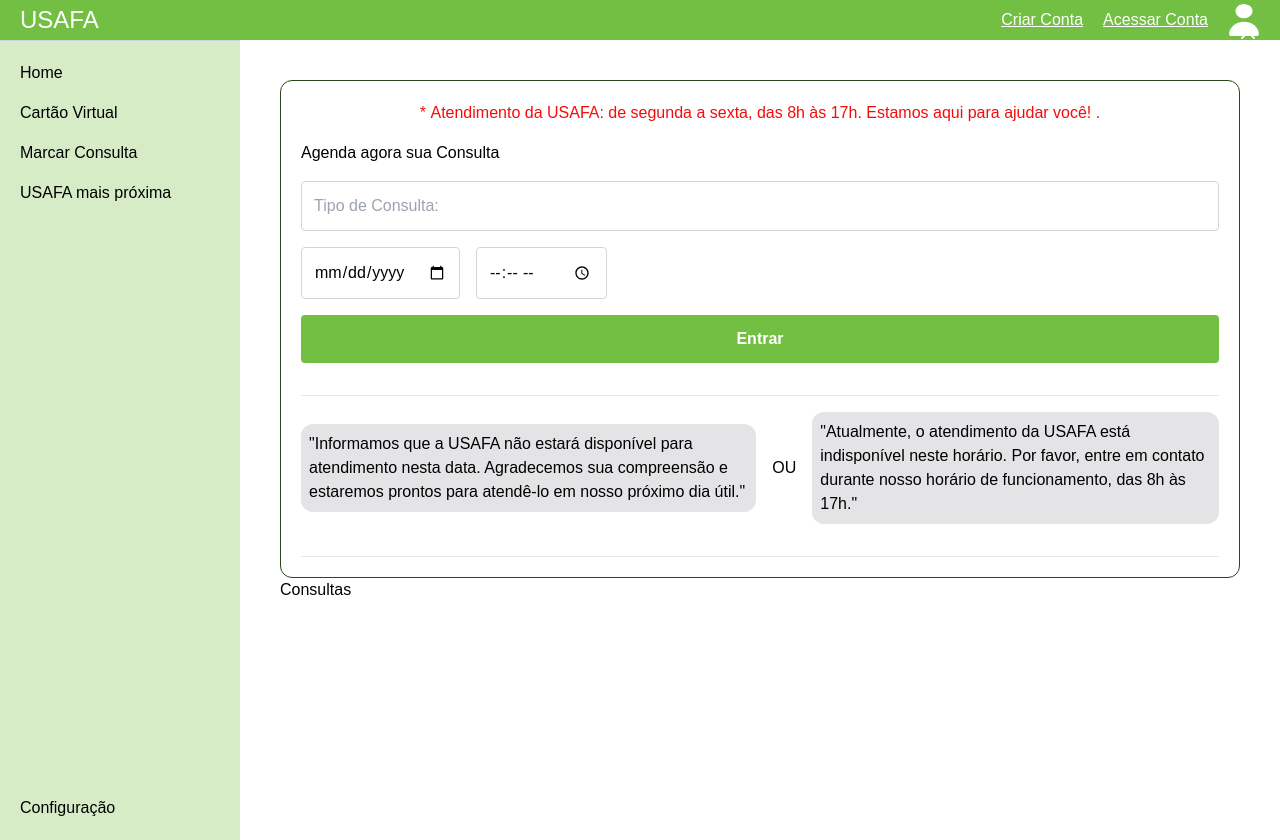
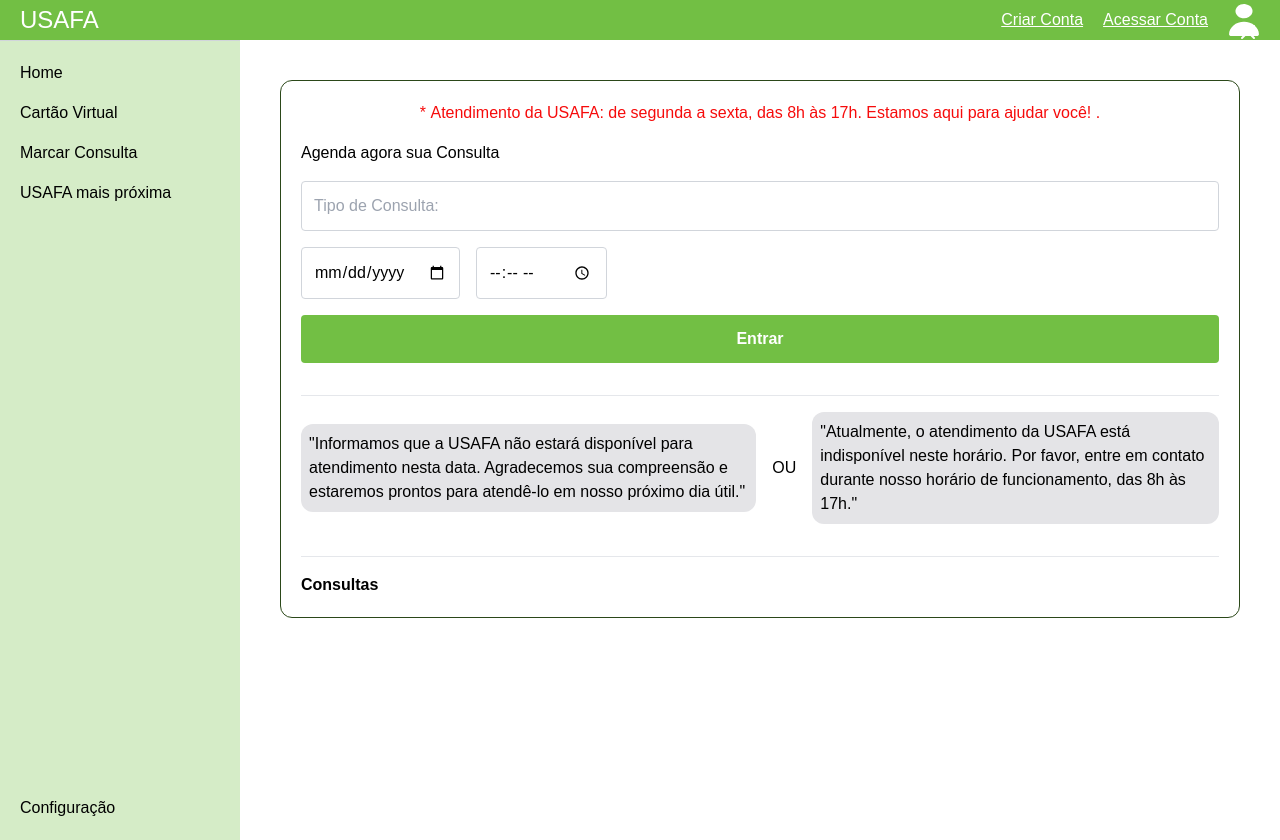
Before and after one commit to iagob2/USAFAs, a Django app: page /marcar_consulta/ in a window 1280 px wide. Run offline with Django 5.2, Linux system fonts and the light colour scheme; some libraries are stand-ins or nearby versions; some web fonts are replaced.

Commit message:
fix: structure

```diff
--- a/protoDigital/templates/Marcar_Consulta/index.html
+++ b/protoDigital/templates/Marcar_Consulta/index.html
@@ -76,11 +76,11 @@
 
         <hr class="w-full mt-4">
 
+        <div class="flex items-center gap-4">
+          <span class="font-bold">Consultas</span>
+        </div>
       </div>
 
-      <div>
-        <span> Consultas</span>
-      </div>
     </section>
   </main>
 
```
